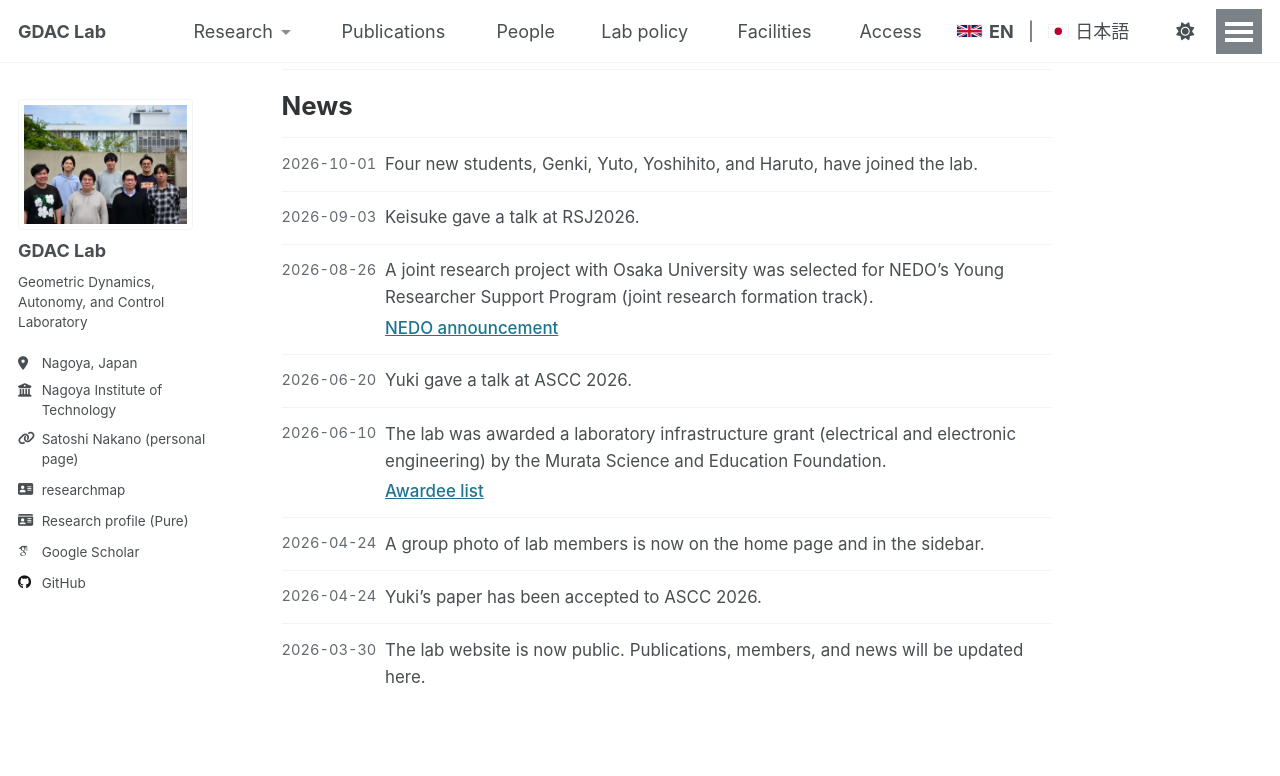
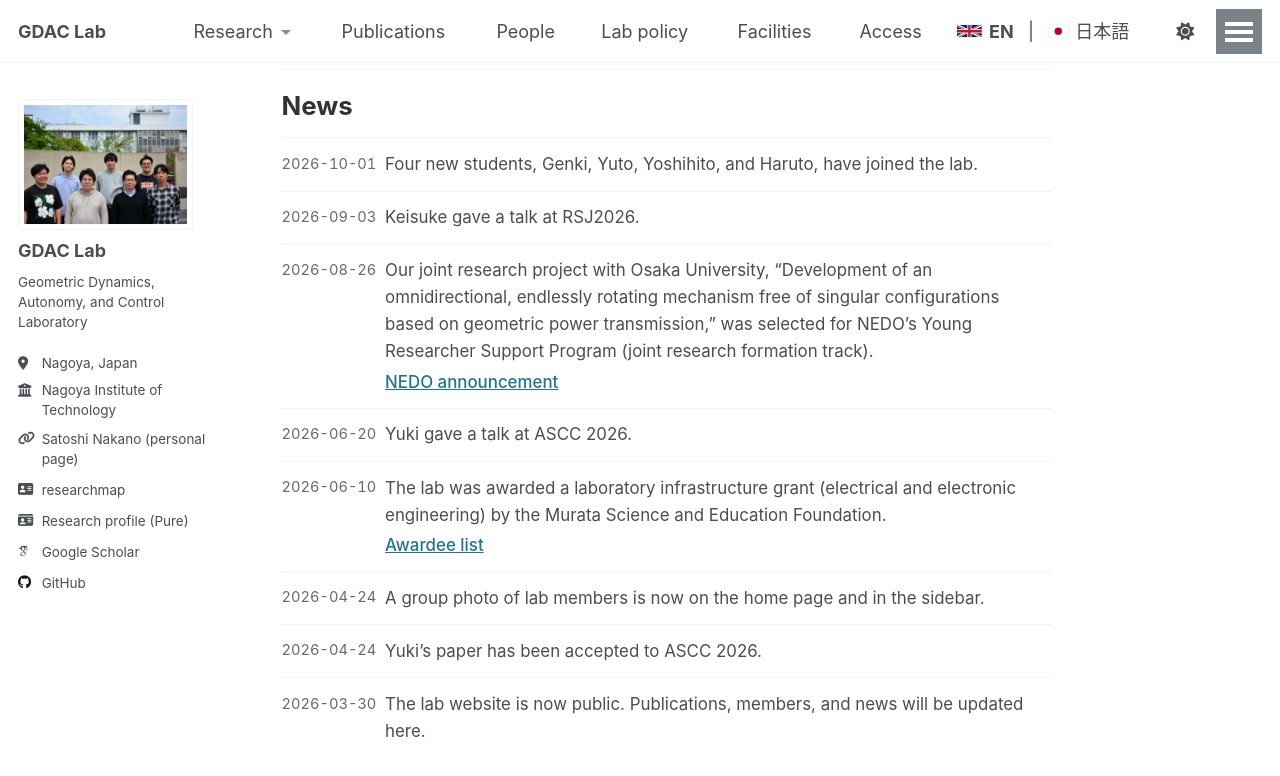
Before and after one commit to GDAC-Lab/gdac-lab.github.io, a Jekyll site: the page built from _pages/about.md, in a window 1280 px wide and 900 px high, scrolled down 1711 px. Shown: the top 776 px of the window. Built offline with Jekyll 4.4.1, drawn with Linux system fonts in a browser that asks for light colours.

Commit message:
お知らせ：NEDO採択課題名を追記

```diff
--- a/_data/news.yml
+++ b/_data/news.yml
@@ -18,8 +18,8 @@ items:
     body_en: "Keisuke gave a talk at RSJ2026."
     body_ja: "佐野君が RSJ2026 で発表しました。"
   - date: "2026-08-26"
-    body_en: "A joint research project with Osaka University was selected for NEDO's Young Researcher Support Program (joint research formation track)."
-    body_ja: "NEDO「官民による若手研究者発掘支援事業」の共同研究組成型に，大阪大学との共同研究課題が採択されました。"
+    body_en: "Our joint research project with Osaka University, \"Development of an omnidirectional, endlessly rotating mechanism free of singular configurations based on geometric power transmission,\" was selected for NEDO's Young Researcher Support Program (joint research formation track)."
+    body_ja: "NEDO「官民による若手研究者発掘支援事業」の共同研究組成型に，大阪大学との共同研究課題「幾何学的動力伝達に基づく特異姿勢の無い全方向無限回転機構の開発」が採択されました。"
     link: "https://www.nedo.go.jp/koubo/SM3_100001_00119.html"
     link_label_en: "NEDO announcement"
     link_label_ja: "NEDO 公募ページ"
```
